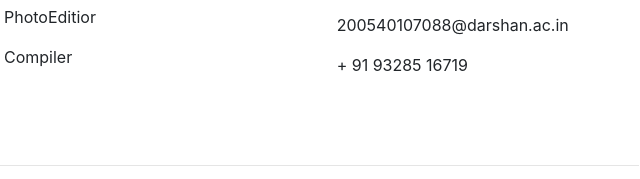
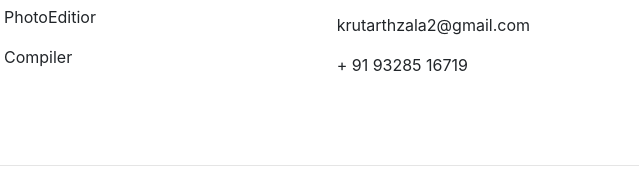
Before and after one commit to KrutarthZala/BS_1, a plain HTML site: page index.html in a window 1280 px wide. Shown: the part 786-965 px from the top of the page, 556-1196 px from the left. Drawn offline with nearby package versions, Linux system fonts and the light colour scheme.

Commit message:
Update index.html

```diff
--- a/index.html
+++ b/index.html
@@ -107,7 +107,7 @@
         <p>
           <i class="fas fa-home mr-3"></i> Darshan Institute of Engineering and Technology,Rajkot</p>
         <p>
-          <i class="fas fa-envelope mr-3"></i> 200540107088@darshan.ac.in</p>
+          <i class="fas fa-envelope mr-3"></i> krutarthzala2@gmail.com</p>
         <p>
           <i class="fas fa-phone mr-3"></i> + 91 93285 16719</p>
       </div>
```
